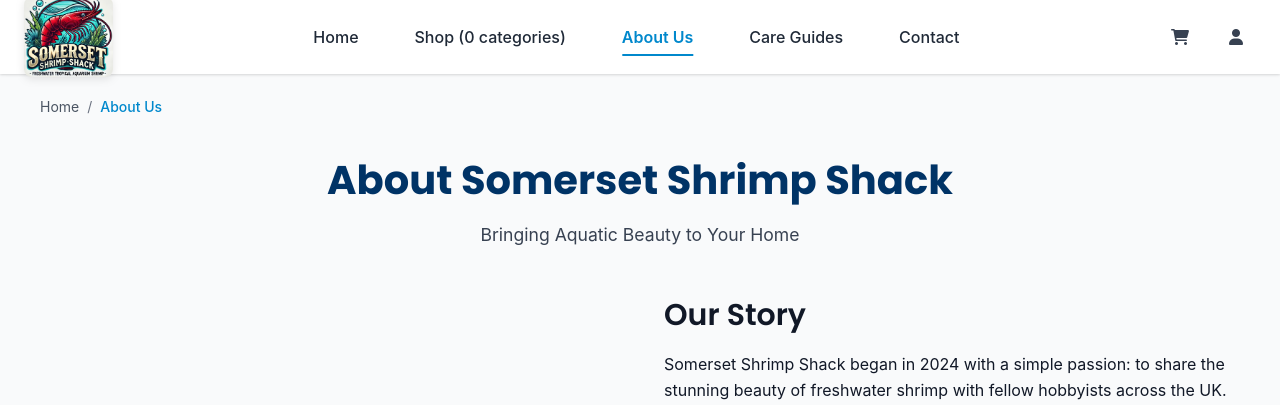
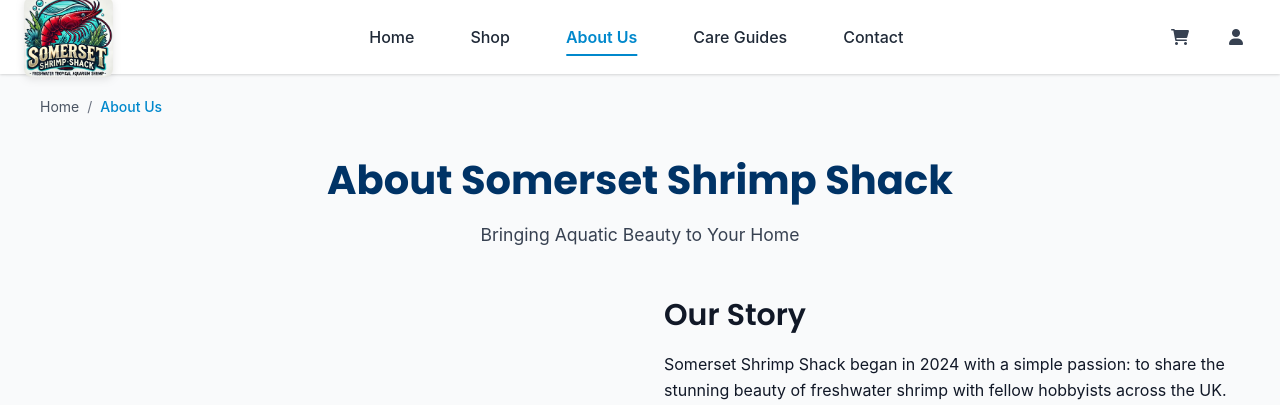
Before and after one commit to JWCurtis94/SomersetShrimpShackDjango, a Django app: page /about-us/ in a window 1280 px wide. Shown: the top 405 px of the page. Run offline with Django 5.2, Linux system fonts and the light colour scheme; data that the repository does not hold is empty; parts of the project's set-up code (start-up, migrations or seed data) failed here and were passed over.

Commit message:
Fix Shop dropdown: Add .category-dropdown.show CSS rule and clean up debug code

```diff
--- a/store/static/store/css/components/navbar.css
+++ b/store/static/store/css/components/navbar.css
@@ -226,7 +226,8 @@
 }
 
 .dropdown:hover .dropdown-menu,
-.dropdown-menu.show {
+.dropdown-menu.show,
+.category-dropdown.show {
   opacity: 1;
   visibility: visible;
   transform: translateY(0);
--- a/store/templates/store/base.html
+++ b/store/templates/store/base.html
@@ -49,7 +49,7 @@
                             <a href="{% url 'store:product_list' %}" class="nav-link {% if request.resolver_match.url_name == 'product_list' %}active{% endif %}">Home</a>
                         </li>
                         <li class="nav-item dropdown">
-                            <a href="#" class="nav-link category-btn {% if 'category' in request.GET %}active{% endif %}" aria-haspopup="true">Shop ({{ nav_categories|length }} categories)</a>
+                            <a href="#" class="nav-link category-btn {% if 'category' in request.GET %}active{% endif %}" aria-haspopup="true">Shop</a>
                             <div class="dropdown-menu category-dropdown">
                                 {% if nav_categories %}
                                     {% for category in nav_categories %}
@@ -242,24 +242,17 @@
 <script>
     // Simple direct approach to dropdown functionality
     document.addEventListener('DOMContentLoaded', function() {
-        console.log('DOM loaded');
-
         // Find the category button and dropdown
         const categoryBtn = document.querySelector('.category-btn');
         const categoryDropdown = document.querySelector('.category-dropdown');
-
-        console.log('Category button found:', !!categoryBtn);
-        console.log('Category dropdown found:', !!categoryDropdown);
 
         if (categoryBtn && categoryDropdown) {
             // Add click event to show/hide dropdown
             categoryBtn.addEventListener('click', function(e) {
                 e.preventDefault();
-                console.log('Category button clicked');
 
                 // Toggle the dropdown using CSS class instead of style.display
                 categoryDropdown.classList.toggle('show');
-                console.log('Dropdown classes after toggle:', categoryDropdown.className);
             });
 
             // Close dropdown when clicking elsewhere
```
